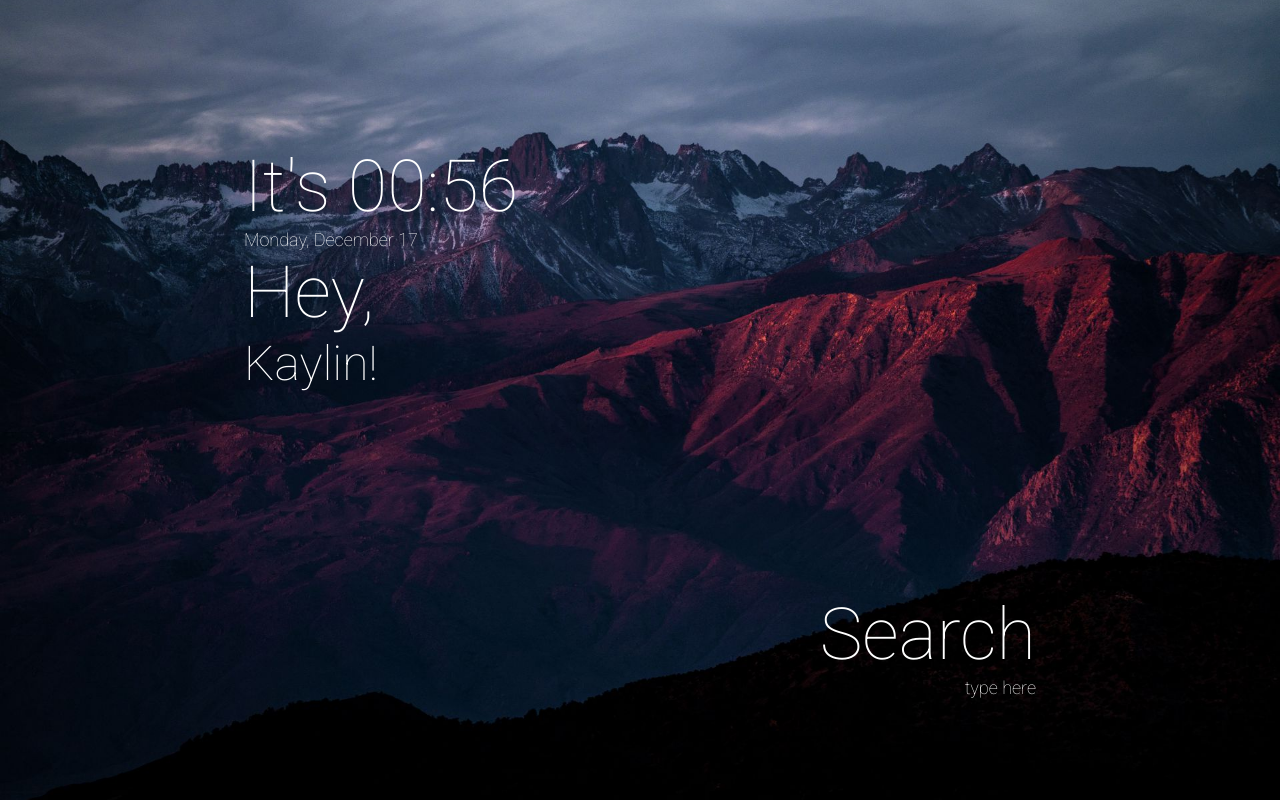
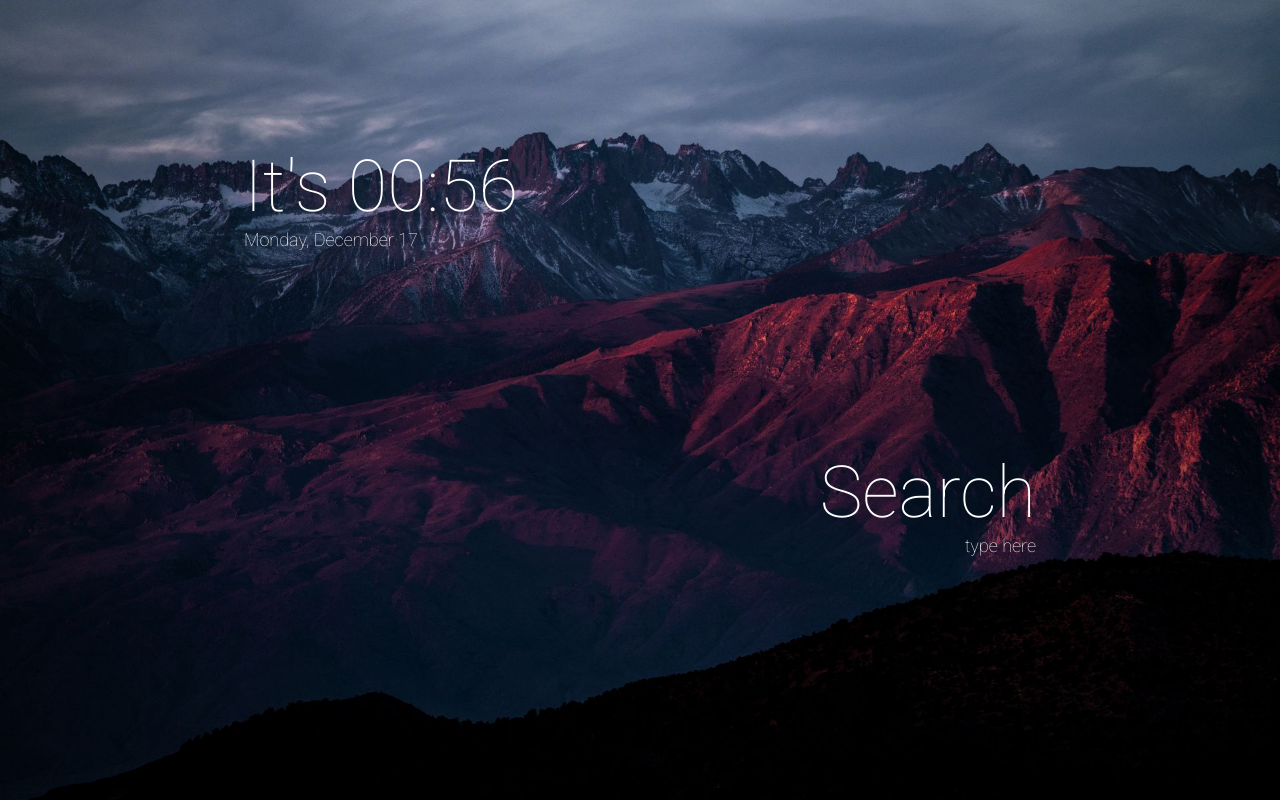
Before and after one commit to FriendsNone/startpage, a plain HTML site: page index.html in a window 1280 px wide. Drawn offline with Linux system fonts and the light colour scheme.

Commit message:
Update index.html

```diff
--- a/index.html
+++ b/index.html
@@ -62,10 +62,6 @@
         <p id="date"></p>
     </div>
 
-    <div id="welcome">
-        <p id=hey>Hey,</p>
-        <p id=name>Kaylin!</p>
-
     <div id="search">
         <p id="query">Search</p>
         <form method="get" action="https://www.google.com/search">
```
